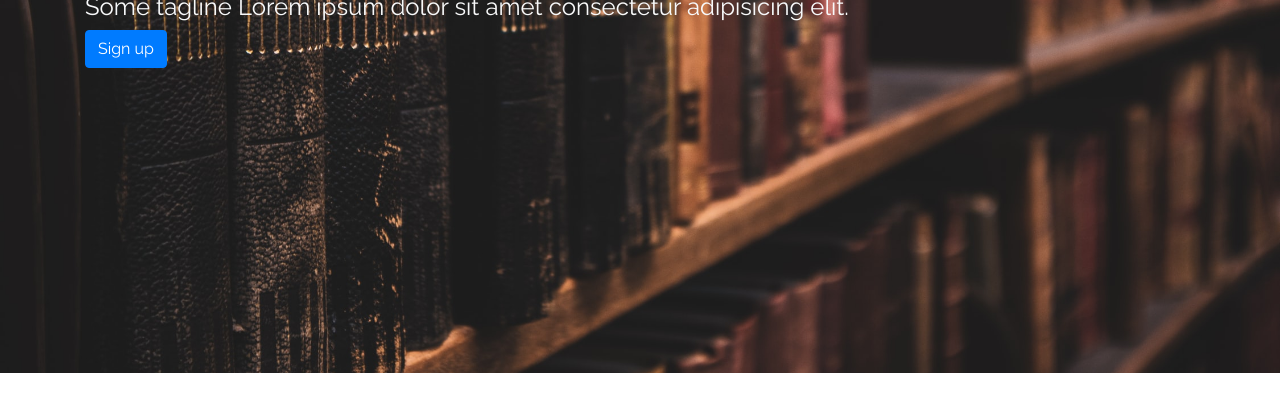
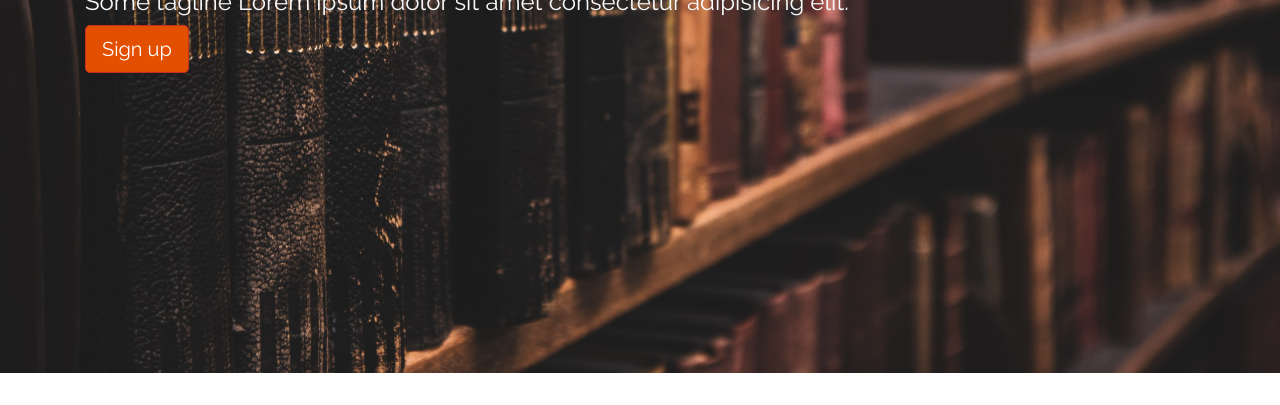
Before and after one commit to RebekahKoon/CS-340-step-3, a website: page index.html in a window 1280 px wide. Shown: the part 443-848 px from the top of the page. Drawn offline with nearby package versions, Linux system fonts and the light colour scheme.

Commit message:
Changed index button

```diff
--- a/index.html
+++ b/index.html
@@ -57,7 +57,7 @@
 
         <h1 class="display-4 font-weight-bold">Welcome to the Hawkins Public Library</h1>
         <h4>Some tagline Lorem ipsum dolor sit amet consectetur adipisicing elit.</h4>
-        <a type="button" class="btn btn-primary" href="join.html">Sign up</a>
+        <a type="button" class="btn btn-primary btn-lg btn-index" href="join.html">Sign up</a>
       </div>
     </div>
 
--- a/style.css
+++ b/style.css
@@ -18,3 +18,16 @@
 .bg-darker {
   background-color: var(--darker);
 }
+
+/* Button on index page */
+.btn-index {
+  background-color: var(--accent-color);
+  color: #FFFFFF;
+  border-color: #c62e1d;
+}
+
+/* Button on index page */
+.btn-index:hover {
+  background-color: #c62e1d;
+  border-color: #c62e1d;
+}
```
